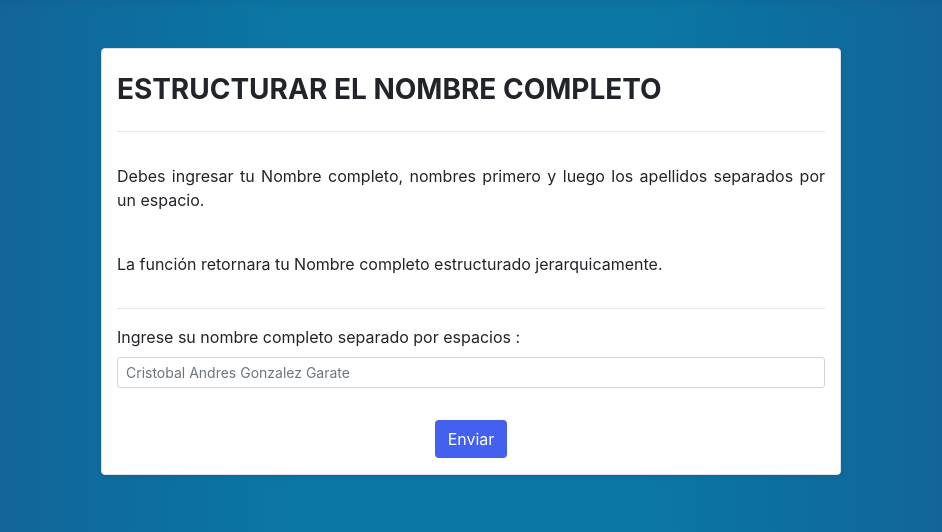
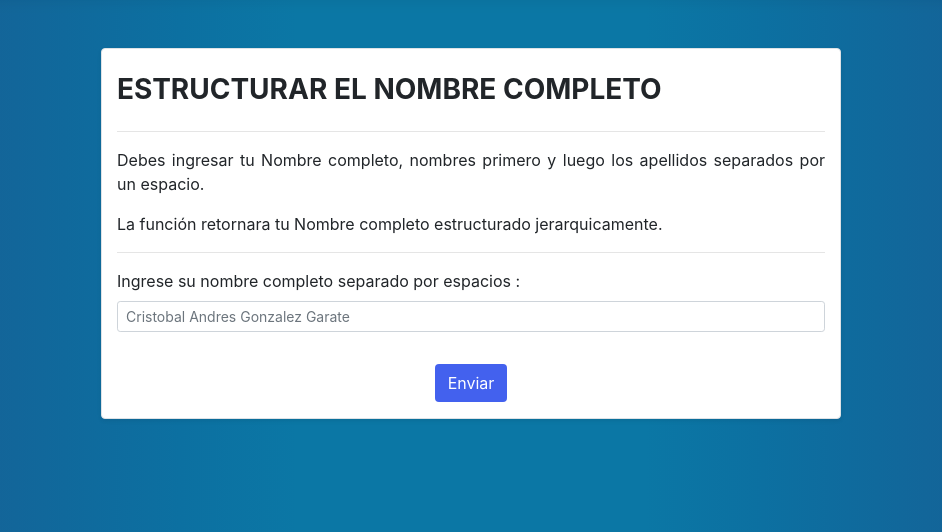
Before and after one commit to valentinalarcon/webservice, an ASP.NET Core app: page /Home/Nombres in a window 1280 px wide. Shown: the part 57-589 px from the top of the page, without its empty margins (169-1111 px from the left). Run offline with ASP.NET Core 8, Linux system fonts and the light colour scheme; some libraries are stand-ins or nearby versions.

Commit message:
Ultimos detalles cliente

```diff
--- a/Soap/WebClientSOAP/Views/Home/Index.cshtml
+++ b/Soap/WebClientSOAP/Views/Home/Index.cshtml
@@ -21,7 +21,7 @@
                             <li><a class="text-dark" href="https://github.com/Axel-Brito">Axel Matías Brito González</a> </li>
                         </ul>
                         <ul>
-                            <li><a class="text-dark" href="https://github.com/Cris-Rider">Cristóbal Andres González Gárate</a> </li>
+                            <li><a class="text-dark" href="https://github.com/Cris-Rider">Cristóbal Andrés González Gárate</a> </li>
                         </ul>
                         <ul>
                             <li> <a class="text-dark" href="https://github.com/francisco-dh">Francisco Andrés Díaz Hernández</a> </li>
--- a/Soap/WebClientSOAP/Views/Home/Nombres.cshtml
+++ b/Soap/WebClientSOAP/Views/Home/Nombres.cshtml
@@ -7,10 +7,10 @@
         <div class="col-12 col-ms-11 col-lg-8 bg-white rounded border shadow-sm mx-1 mb-3 mb-lg-0">
             <h3 class="text-uppercase font-weight-bold my-4">Estructurar el nombre completo</h3>
             <hr>
-            <p class="text-justify my-2 py-3">
+            <p class="text-justify  mt-2">
                 Debes ingresar tu Nombre completo, nombres primero y luego los apellidos separados por un espacio.
             </p>
-            <p class="text-justify my-2 py-3">
+            <p class="text-justify mb-2">
                 La función retornara tu Nombre completo estructurado jerarquicamente.
             </p>
             <hr>
--- a/Soap/WebClientSOAP/Views/Home/Rut.cshtml
+++ b/Soap/WebClientSOAP/Views/Home/Rut.cshtml
@@ -8,7 +8,7 @@
         <div class="col-12 col-ms-11 col-lg-8 bg-white rounded border shadow-sm mx-1 mb-3 mb-lg-0">
             <h3 class="text-uppercase font-weight-bold my-4">Rut</h3>
             <hr>
-            <p class="text-justify my-2 py-3">
+            <p class="text-justify my-2">
                 Aqui debes ingresar tu rut sin el dígito verificador y se te retornara tu rut con el digito verificador correcto.
             </p>
             <hr>
```
Also changed, not shown: 8 other files.
